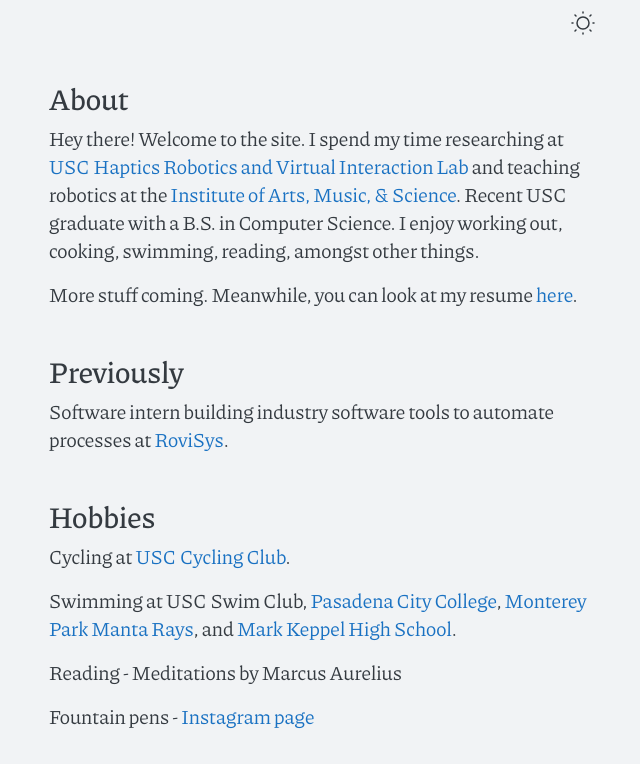
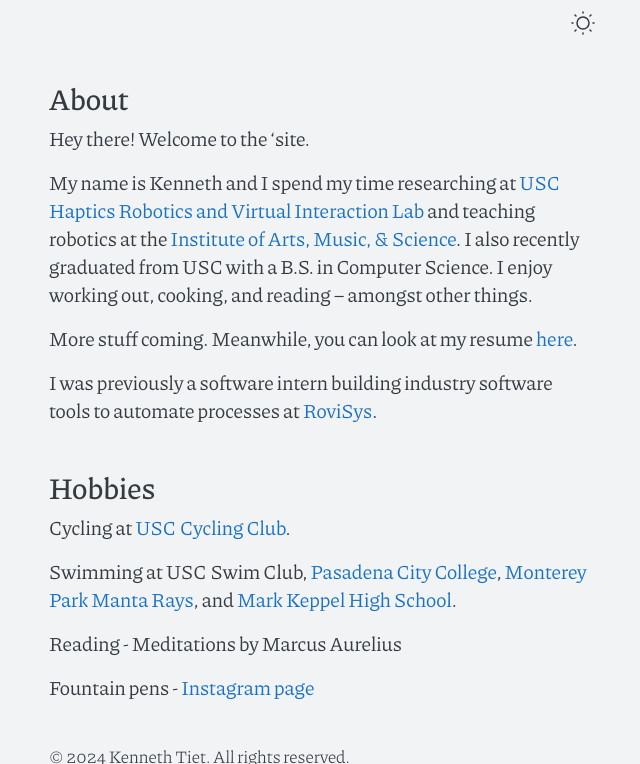
Before and after one commit to kennethtiet/kennethtiet.github.io-cvless-theme, a Jekyll site: the page built from index.md, in a window 1280 px wide and 900 px high, scrolled down 790 px, cut to the strip 136-900 px from the top of the window. Shown: the whole strip, without its empty margins (318-958 px from the left). Built offline with Jekyll 4.4.1, drawn with Linux system fonts in a browser that asks for light colours.

Commit message:
updating about me

```diff
--- a/index.md
+++ b/index.md
@@ -5,13 +5,13 @@ title: Home
 
 # About
 
-Hey there! Welcome to the site. I spend my time researching at [USC Haptics Robotics and Virtual Interaction Lab](https://sites.usc.edu/culbertson/) and teaching robotics at the [Institute of Arts, Music, & Science](http://www.iams-usa.org/). Recent USC graduate with a B.S. in Computer Science. I enjoy working out, cooking, swimming, reading, amongst other things.
+Hey there! Welcome to the 'site.
+
+My name is Kenneth and I spend my time researching at [USC Haptics Robotics and Virtual Interaction Lab](https://sites.usc.edu/culbertson/) and teaching robotics at the [Institute of Arts, Music, & Science](http://www.iams-usa.org/). I also recently graduated from USC with a B.S. in Computer Science. I enjoy working out, cooking, and reading -- amongst other things.
 
 More stuff coming. Meanwhile, you can look at my resume [here](assets/files/KennethTietResume.pdf).
 
-# Previously
-
-Software intern building industry software tools to automate processes at [RoviSys](https://www.rovisys.com).
+I was previously a software intern building industry software tools to automate processes at [RoviSys](https://www.rovisys.com).
 
 # Hobbies
 
```
Also changed, not shown: 1 other file.
